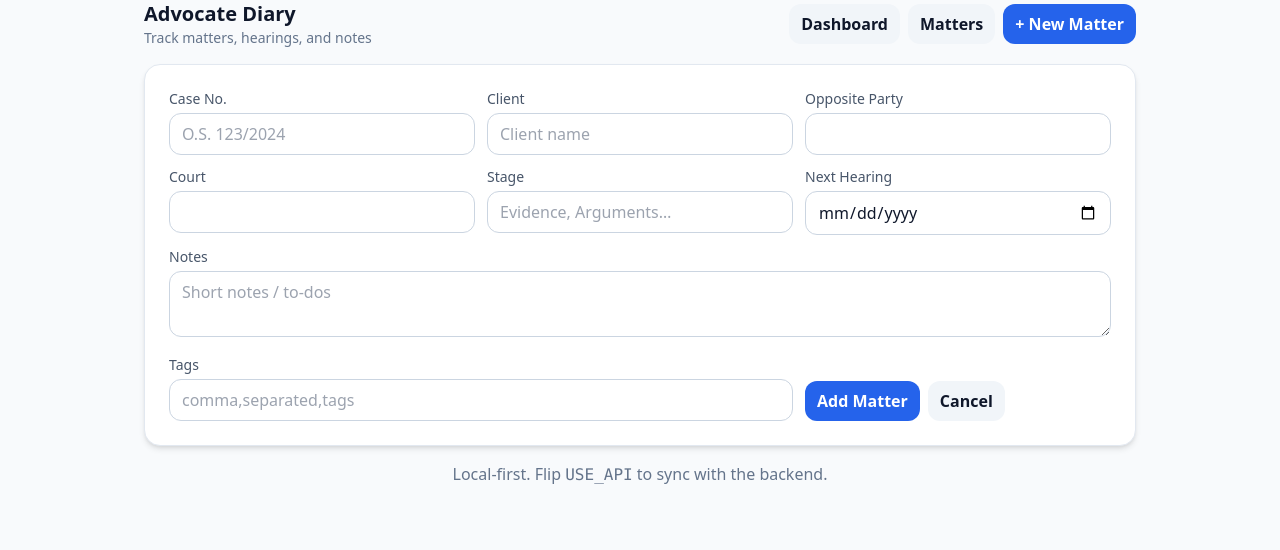
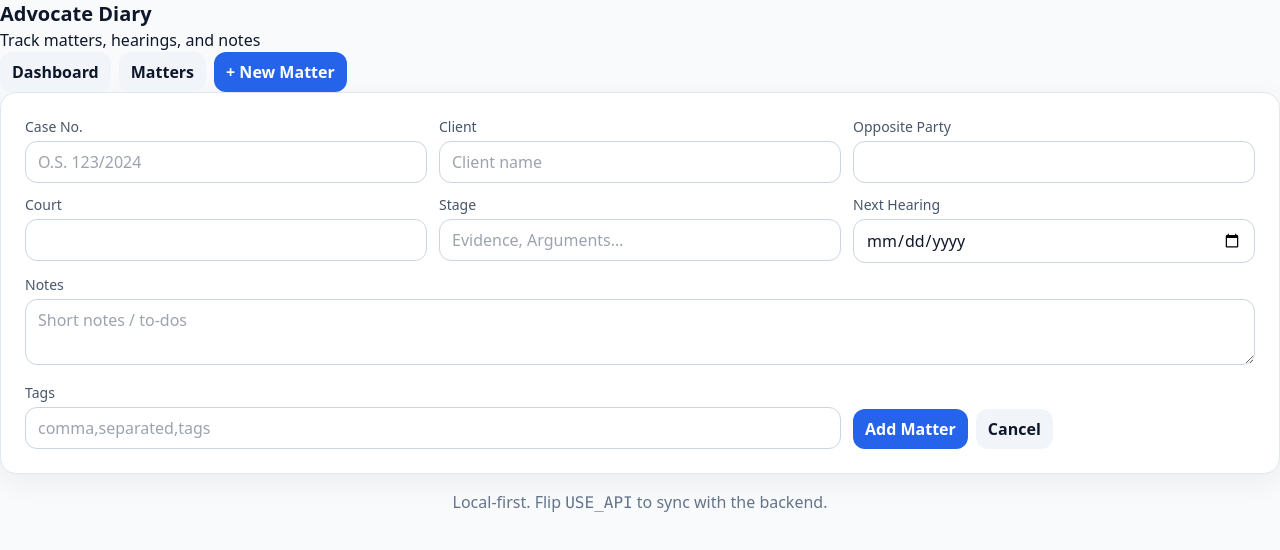
Before and after one commit to Ibrahimsgith/AdvocatesDiary-Frontend, a React (Vite) app: page /matters/1 in a window 1280 px wide. Shown: the top 550 px of the page. Built offline with nearby package versions, Linux system fonts and the light colour scheme; no server answers.

Commit message:
Update index.css

```diff
--- a/src/index.css
+++ b/src/index.css
@@ -2,17 +2,11 @@
 @tailwind components;
 @tailwind utilities;
 
-/* Small app-wide tweaks */
-.card { @apply bg-white rounded-2xl shadow-md border border-slate-200; }
-.btn { @apply inline-flex items-center justify-center rounded-xl px-3 py-2 font-semibold bg-slate-100 hover:bg-slate-200 cursor-pointer; }
+:root { color-scheme: light; }
+.dark { color-scheme: dark; }
+.card { @apply bg-white dark:bg-slate-900 rounded-2xl border border-slate-200 dark:border-slate-800 shadow-soft; }
+.btn { @apply inline-flex items-center gap-2 rounded-xl px-3 py-2 font-semibold bg-slate-100 dark:bg-slate-800 hover:bg-slate-200 dark:hover:bg-slate-700; }
 .btn-primary { @apply bg-blue-600 text-white hover:bg-blue-700; }
-.input, .select, .textarea { @apply w-full rounded-xl border border-slate-300 bg-white px-3 py-2; }
-.badge { @apply inline-block text-xs px-2 py-0.5 rounded-full bg-slate-200; }
-.badge-soon { @apply bg-yellow-200; }
-.badge-overdue { @apply bg-red-200; }
-.muted { @apply text-slate-500 text-sm; }
-.container-narrow { @apply max-w-5xl mx-auto px-4; }
-.header { @apply flex items-center justify-between gap-4 mb-4; }
-.table { @apply w-full text-left border-collapse; }
-.table th { @apply sticky top-0 z-10 text-xs text-slate-600 bg-slate-50; }
-.table th, .table td { @apply border-b border-slate-100 p-3 align-top; }
+.input, .select, .textarea { @apply w-full rounded-xl border border-slate-300 dark:border-slate-700 bg-white dark:bg-slate-900 px-3 py-2; }
+.badge { @apply inline-flex items-center text-xs px-2 py-0.5 rounded-full bg-slate-200 dark:bg-slate-700; }
+.skeleton { @apply animate-pulse bg-slate-200 dark:bg-slate-800 rounded-lg; }
```
